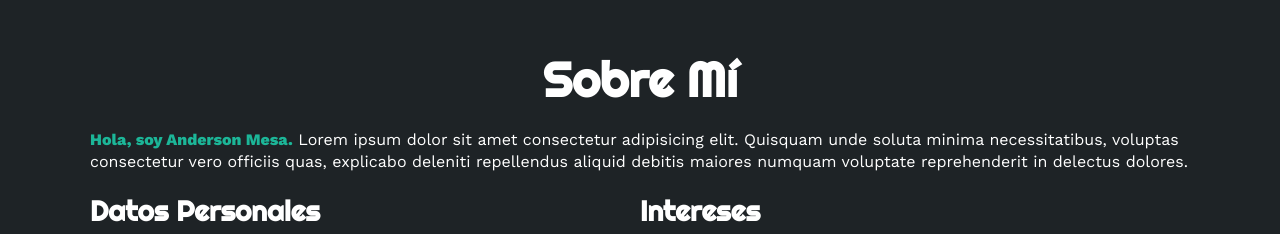
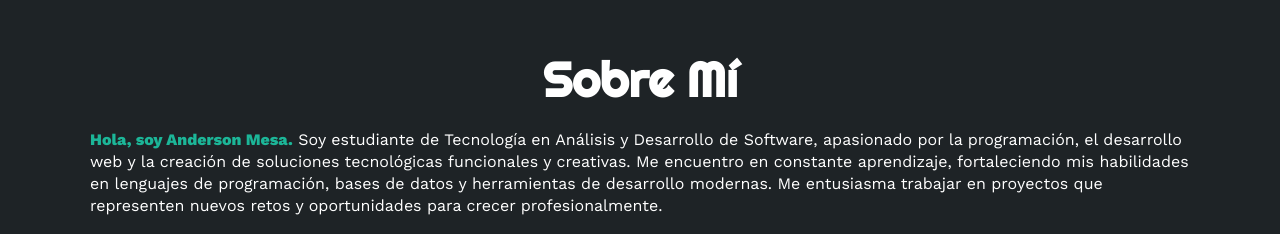
Before and after one commit to JohnMesa21/Portfolio, a plain HTML site: page index.html in a window 1280 px wide. Shown: the part 820-1054 px from the top of the page. Drawn offline with nearby package versions, Linux system fonts and the light colour scheme.

Commit message:
Actualizar quien soy

```diff
--- a/index.html
+++ b/index.html
@@ -53,7 +53,7 @@
     <section id="sobremi" class="sobremi">
         <div class="contenido-seccion">
             <h2>Sobre Mí</h2>
-            <p><span>Hola, soy Anderson Mesa.</span> Lorem ipsum dolor sit amet consectetur adipisicing elit. Quisquam unde soluta minima necessitatibus, voluptas consectetur vero officiis quas, explicabo deleniti repellendus aliquid debitis maiores numquam voluptate reprehenderit in delectus dolores.</p>
+            <p><span>Hola, soy Anderson Mesa.</span> Soy estudiante de Tecnología en Análisis y Desarrollo de Software, apasionado por la programación, el desarrollo web y la creación de soluciones tecnológicas funcionales y creativas. Me encuentro en constante aprendizaje, fortaleciendo mis habilidades en lenguajes de programación, bases de datos y herramientas de desarrollo modernas. Me entusiasma trabajar en proyectos que representen nuevos retos y oportunidades para crecer profesionalmente.</p>
 
             <div class="fila">
                 <!-- datos personales -->
```
